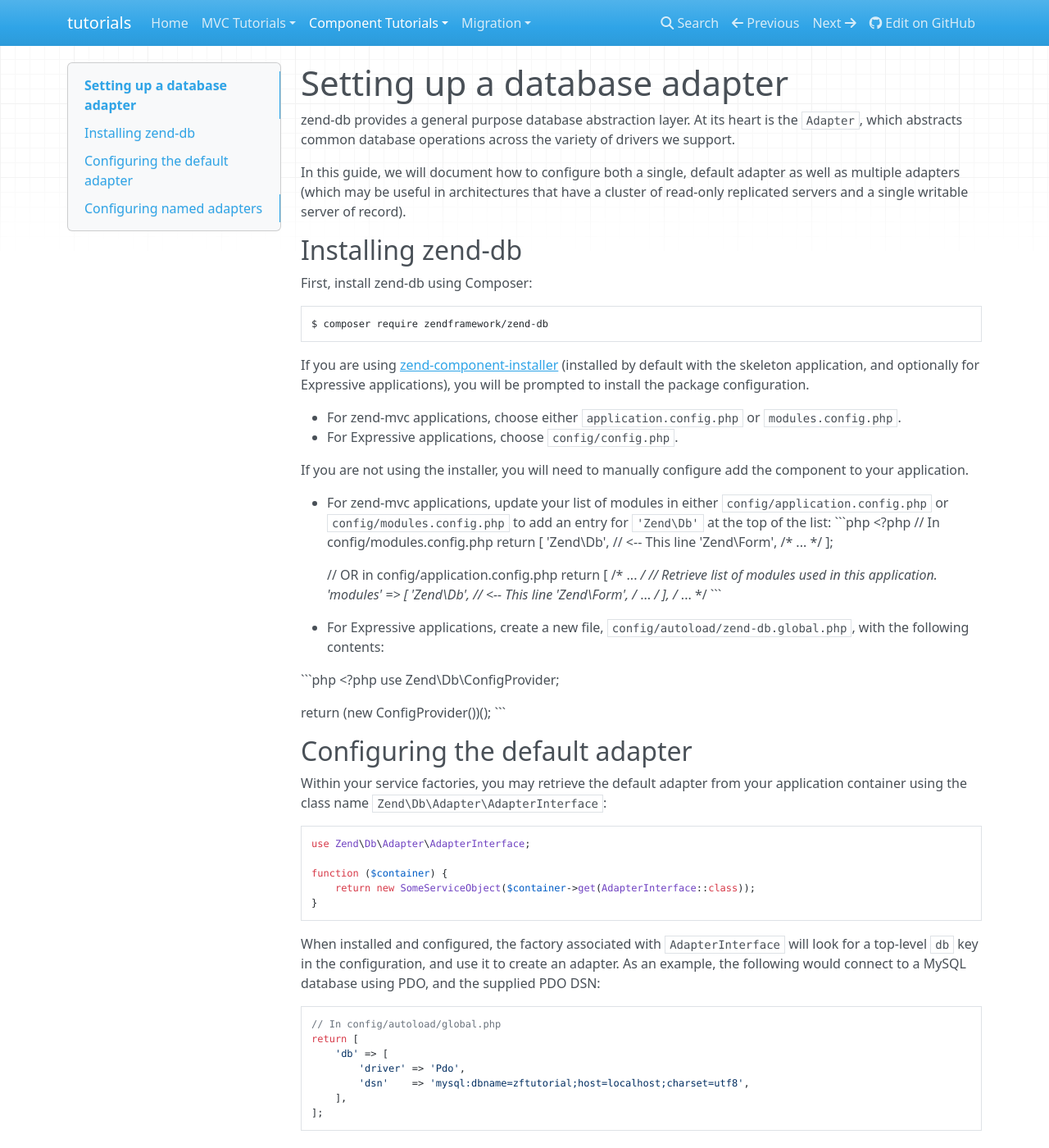
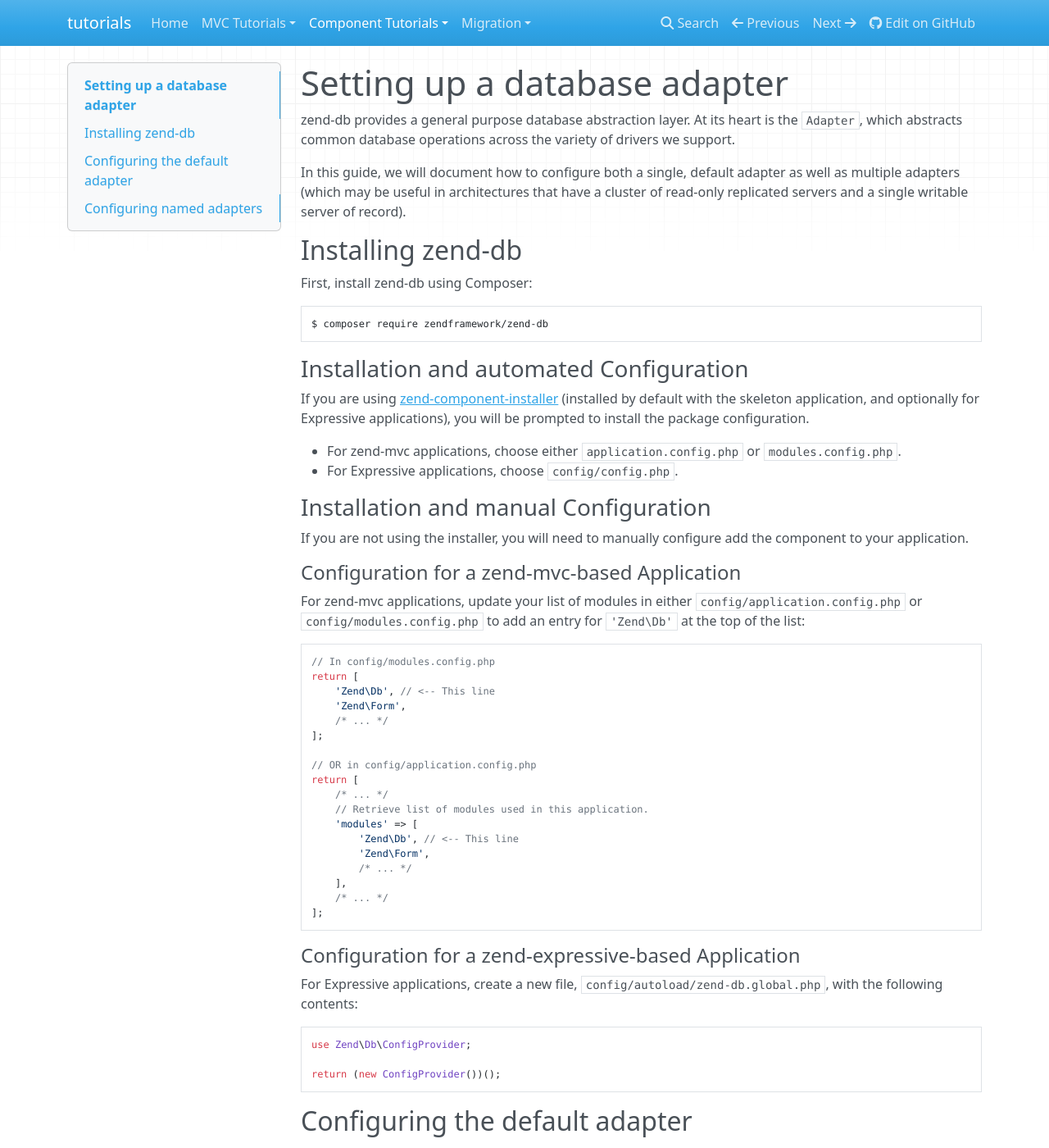
Before and after one commit to laminas/tutorials, an MkDocs documentation site: the page built from doc/book/db-adapter.md, in a window 1280 px wide and 1400 px high. Shown: the whole window at 82% size. Built offline with MkDocs 1.6.1, drawn with Linux system fonts in a browser that asks for light colours; nearby versions of some CDN libraries; old or Windows-style settings are respelled for this version of MkDocs.

Commit message:
Fixes code examples for application configuration of database adapters

````diff
--- a/doc/book/db-adapter.md
+++ b/doc/book/db-adapter.md
@@ -16,6 +16,8 @@
 $ composer require zendframework/zend-db
 ```
 
+### Installation and automated Configuration
+
 If you are using [zend-component-installer](https://zendframework.github.io/zend-component-installer/)
 (installed by default with the skeleton application, and optionally for
 Expressive applications), you will be prompted to install the package
@@ -25,43 +27,48 @@
   `modules.config.php`.
 - For Expressive applications, choose `config/config.php`.
 
+### Installation and manual Configuration
+
 If you are not using the installer, you will need to manually configure add the
 component to your application.
 
-- For zend-mvc applications, update your list of modules in either
-  `config/application.config.php` or `config/modules.config.php` to add an
-  entry for `'Zend\Db'` at the top of the list:
-  ```php
-  <?php
-    // In config/modules.config.php
-    return [
-      'Zend\Db', // <-- This line
-      'Zend\Form',
-      /* ... */
-    ];
+#### Configuration for a zend-mvc-based Application
 
-    // OR in config/application.config.php
-    return [
+For zend-mvc applications, update your list of modules in either
+`config/application.config.php` or `config/modules.config.php` to add an
+entry for `'Zend\Db'` at the top of the list:
+
+```php
+// In config/modules.config.php
+return [
+    'Zend\Db', // <-- This line
+    'Zend\Form',
+    /* ... */
+];
+
+// OR in config/application.config.php
+return [
     /* ... */
     // Retrieve list of modules used in this application.
     'modules' => [
-      'Zend\Db', // <-- This line
-      'Zend\Form',
-      /* ... */
+        'Zend\Db', // <-- This line
+        'Zend\Form',
+        /* ... */
     ],
     /* ... */
-  ```
+];
+```
 
+#### Configuration for a zend-expressive-based Application
 
-- For Expressive applications, create a new file,
-  `config/autoload/zend-db.global.php`, with the following contents:
+For Expressive applications, create a new file,
+`config/autoload/zend-db.global.php`, with the following contents:
 
-  ```php
-  <?php
-  use Zend\Db\ConfigProvider;
+```php
+use Zend\Db\ConfigProvider;
 
-  return (new ConfigProvider())();
-  ```
+return (new ConfigProvider())();
+```
 
 ## Configuring the default adapter
 
````
